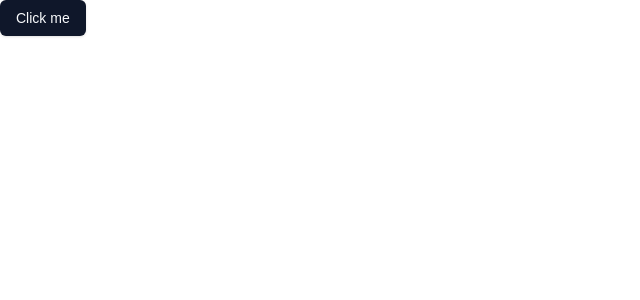
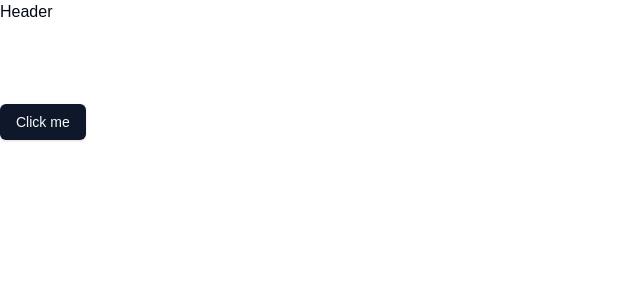
Before and after one commit to MrKudsk/University-Library, a Next.js app: page / in a window 1280 px wide. Shown: the top 300 px of the page, without its empty margins (0-640 px from the left). Built offline with nearby package versions, Linux system fonts and the light colour scheme.

Commit message:
Added Layout

```diff
--- /dev/null
+++ b/app/(root)/layout.tsx
@@ -0,0 +1,14 @@
+import React, { ReactNode } from 'react'
+
+const Layout = ({ children }: { children: ReactNode }) => {
+  return <main className="root-container">
+    <div className="mx-auto max-x-7xl">
+      Header
+      <div className='mt-20 pb-20'>
+        {children}
+      </div>
+    </div>
+  </main>
+};
+
+export default Layout;
```
Also changed, not shown: layout.tsx (added, +8 -0 lines), app/(root)/page.tsx (renamed from app/page.tsx).
